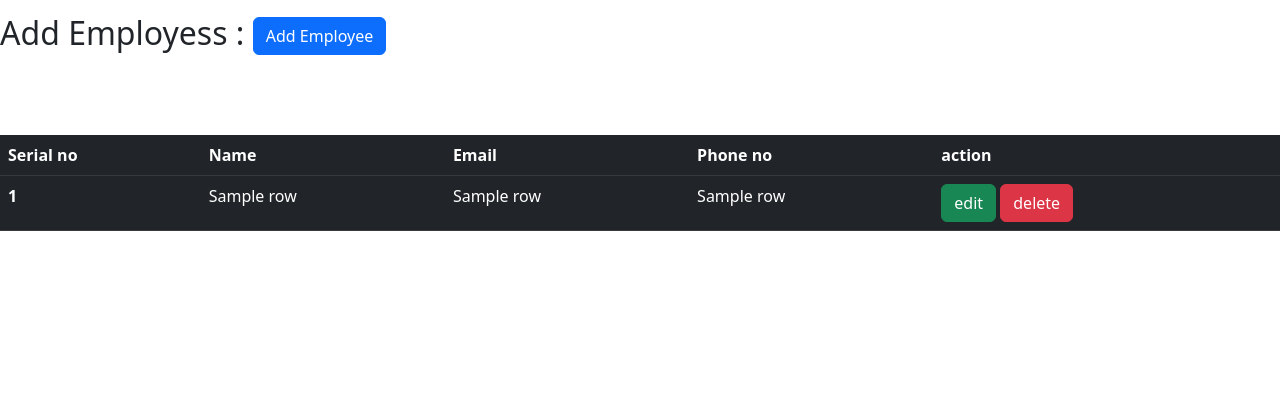
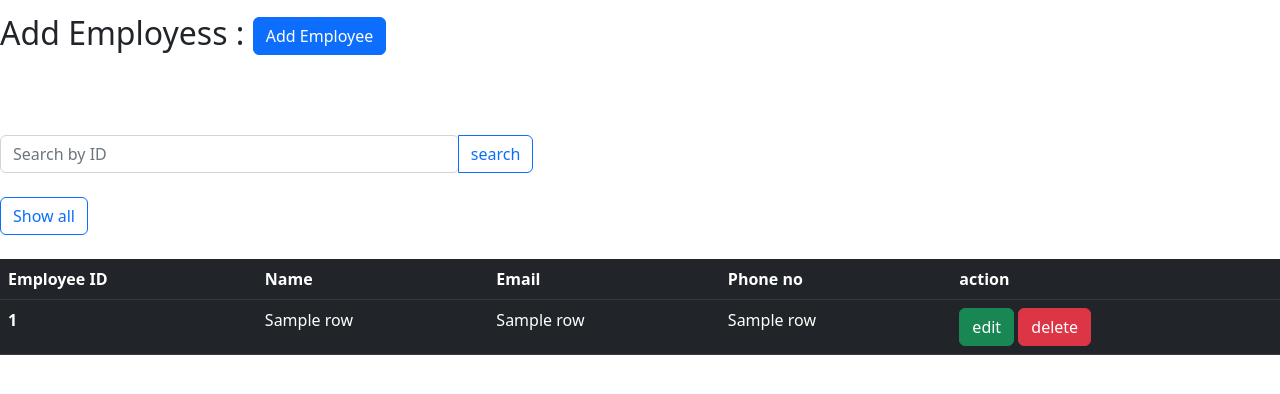
Before and after one commit to abdur-tech/CRUD-web-application-in-Flask, a Flask app: template templates/index.html in a window 1280 px wide. Shown: the part 50-444 px from the top of the page. Run offline with Flask 2, Linux system fonts and the light colour scheme; the template is opened without the code that fills it: most values are stand-ins (such as "Sample title", 1, 10 or a date in 2020).

Commit message:
Update index.html

```diff
--- a/templates/index.html
+++ b/templates/index.html
@@ -11,15 +11,39 @@
 </head>
 <body>
     {%block body%}
+
     <header  class="blockquote text-center"> <h1>EMPLOYEE MANAGEMENT SYSTEM </h1></header>
     <div><h2>Add Employess  : <button type="button" class="btn btn-primary" data-bs-toggle="modal" data-bs-target="#employeeaddmodel">Add Employee</button></div>
     </h2> <br><br><br>
-    <div >
+
+<form action="/search_by_id" method="GET">
+  <div class="col-md-5">
+    <div class="input-group">
+
+      <input type="search" class="form-control rounded" placeholder="Search by ID" aria-label="Search" aria-describedby="search-addon" name ="id" />
+      <button type="submit" class="btn btn-outline-primary">search</button>
+
+    </div>
+  </div>
+</form>
+<br>
+
+<form action="/">
+  <div class="col-md-5">
+    <div class="input-group">
+      <button type="submit" class="btn btn-outline-primary">Show all</button>
+    </div>
+  </div>
+</form>
+
+  <br>
+
+    <div>
 
         <table class="table table-dark">
           <thead>
             <tr>
-                <th scope="col">Serial no</th>
+                <th scope="col">Employee ID</th>
                 <th scope="col">Name</th>
                 <th scope="col">Email</th>
                 <th scope="col">Phone no</th>
```
